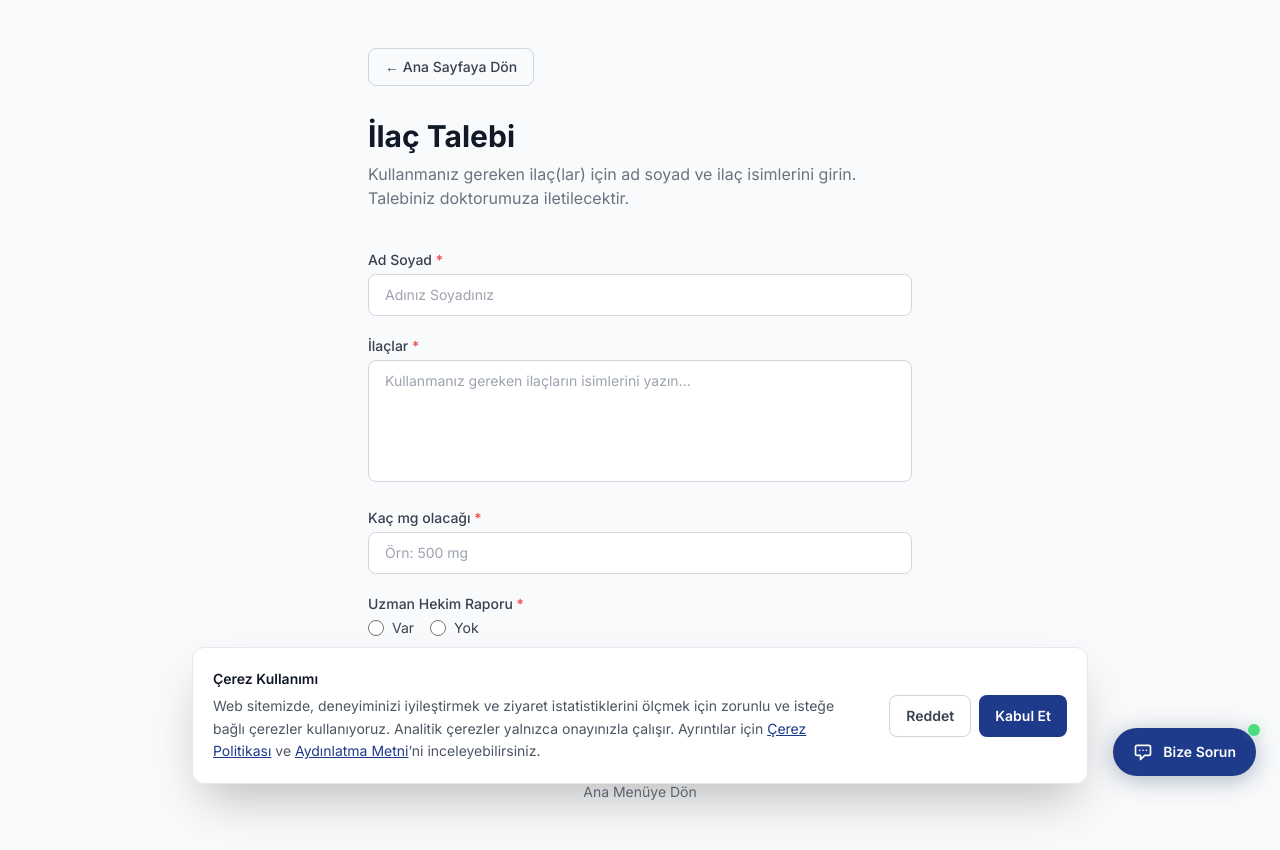
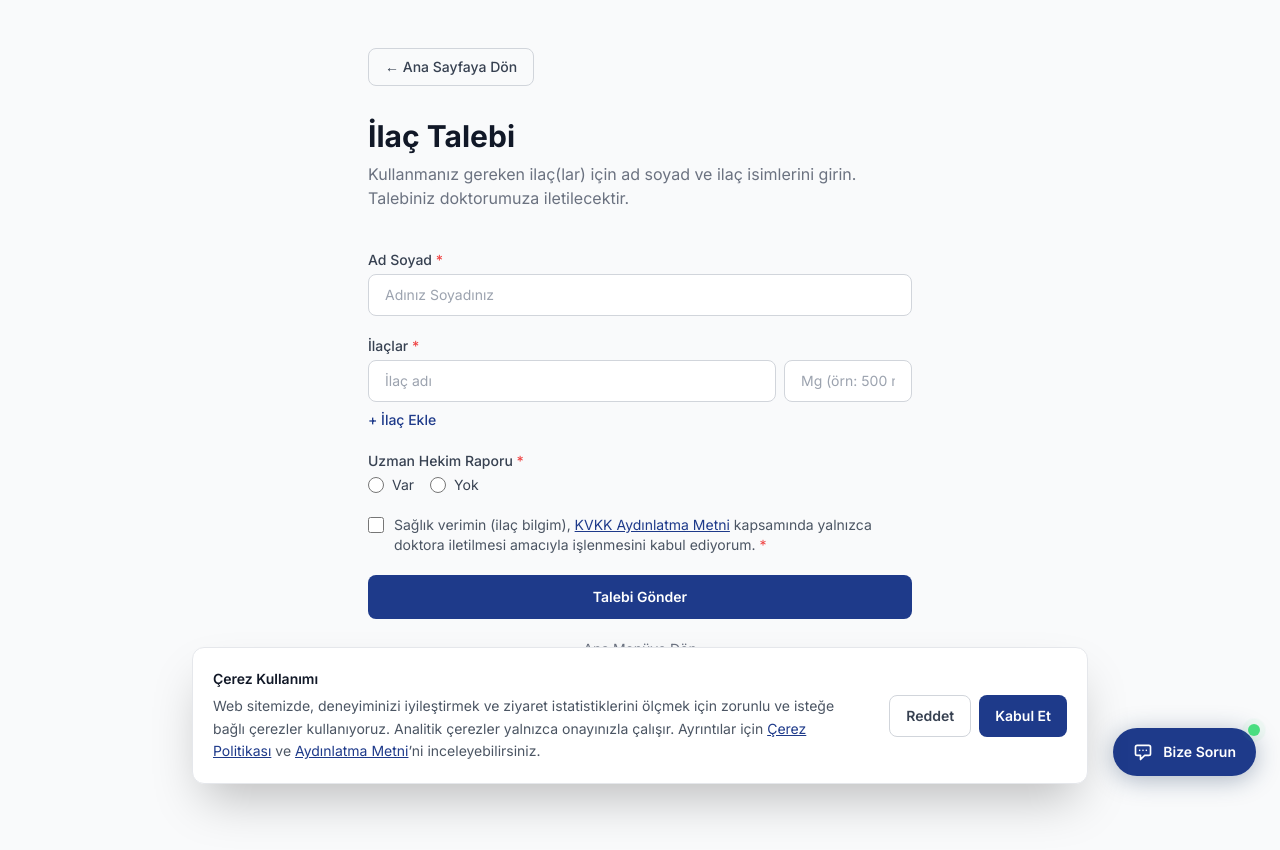
Before and after one commit to nazif67/ahikurumsal-site, a Next.js app: page /ilac-talebi in a window 1280 px wide. After the commit the page ends 800 px from the top, so only its background shows below. Built offline with nearby package versions, Linux system fonts and the light colour scheme.

Commit message:
ilac-talebi formunda birden fazla ilac girebilmek icin dinamik satir eklendi
Kullanici "+ Ilac Ekle" ile istedigi kadar ilac adi + mg satiri
ekleyip silebiliyor.

```diff
--- a/src/app/ilac-talebi/IlacForm.tsx
+++ b/src/app/ilac-talebi/IlacForm.tsx
@@ -1,6 +1,7 @@
 "use client";
 
 import Link from "next/link";
+import { useRef, useState } from "react";
 import { useFormState, useFormStatus } from "react-dom";
 import { ilacTalebiGonder, FormState } from "./actions";
 
@@ -21,6 +22,16 @@ function SubmitButton() {
 
 export default function IlacForm() {
   const [state, action] = useFormState(ilacTalebiGonder, initialState);
+  const [satirlar, setSatirlar] = useState<number[]>([0]);
+  const sonrakiId = useRef(1);
+
+  const satirEkle = () => {
+    setSatirlar((mevcut) => [...mevcut, sonrakiId.current++]);
+  };
+
+  const satirSil = (id: number) => {
+    setSatirlar((mevcut) => mevcut.filter((s) => s !== id));
+  };
 
   if (state.status === "success") {
     return (
@@ -65,31 +76,46 @@ export default function IlacForm() {
       </div>
 
       <div>
-        <label htmlFor="ilaclar" className="block text-sm font-medium text-gray-700 mb-1">
+        <span className="block text-sm font-medium text-gray-700 mb-1">
           İlaçlar <span className="text-red-500">*</span>
-        </label>
-        <textarea
-          id="ilaclar"
-          name="ilaclar"
-          required
-          rows={5}
-          placeholder="Kullanmanız gereken ilaçların isimlerini yazın..."
-          className="w-full rounded-lg border border-gray-300 px-4 py-2.5 text-sm text-gray-900 placeholder-gray-400 focus:border-brand focus:outline-none focus:ring-2 focus:ring-brand/20 resize-none"
-        />
-      </div>
-
-      <div>
-        <label htmlFor="mgBilgisi" className="block text-sm font-medium text-gray-700 mb-1">
-          Kaç mg olacağı <span className="text-red-500">*</span>
-        </label>
-        <input
-          id="mgBilgisi"
-          name="mgBilgisi"
-          type="text"
-          required
-          placeholder="Örn: 500 mg"
-          className="w-full rounded-lg border border-gray-300 px-4 py-2.5 text-sm text-gray-900 placeholder-gray-400 focus:border-brand focus:outline-none focus:ring-2 focus:ring-brand/20"
-        />
+        </span>
+        <div className="space-y-2">
+          {satirlar.map((id, index) => (
+            <div key={id} className="flex gap-2">
+              <input
+                name="ilacAdi"
+                type="text"
+                required
+                placeholder="İlaç adı"
+                className="flex-1 rounded-lg border border-gray-300 px-4 py-2.5 text-sm text-gray-900 placeholder-gray-400 focus:border-brand focus:outline-none focus:ring-2 focus:ring-brand/20"
+              />
+              <input
+                name="mg"
+                type="text"
+                required
+                placeholder="Mg (örn: 500 mg)"
+                className="w-32 rounded-lg border border-gray-300 px-4 py-2.5 text-sm text-gray-900 placeholder-gray-400 focus:border-brand focus:outline-none focus:ring-2 focus:ring-brand/20"
+              />
+              {satirlar.length > 1 && (
+                <button
+                  type="button"
+                  onClick={() => satirSil(id)}
+                  aria-label={`${index + 1}. ilacı sil`}
+                  className="flex-shrink-0 rounded-lg border border-gray-300 px-3 text-sm text-gray-500 hover:bg-gray-50"
+                >
+                  ✕
+                </button>
+              )}
+            </div>
+          ))}
+        </div>
+        <button
+          type="button"
+          onClick={satirEkle}
+          className="mt-2 text-sm font-medium text-brand hover:opacity-80"
+        >
+          + İlaç Ekle
+        </button>
       </div>
 
       <div>
--- a/src/app/ilac-talebi/actions.ts
+++ b/src/app/ilac-talebi/actions.ts
@@ -12,12 +12,26 @@ export async function ilacTalebiGonder(
   formData: FormData
 ): Promise<FormState> {
   const adSoyad = (formData.get("adSoyad") as string)?.trim();
-  const ilaclar = (formData.get("ilaclar") as string)?.trim();
-  const mgBilgisi = (formData.get("mgBilgisi") as string)?.trim();
+  const ilacAdlari = formData.getAll("ilacAdi").map((v) => (v as string).trim());
+  const mgDegerleri = formData.getAll("mg").map((v) => (v as string).trim());
   const hekimRaporu = formData.get("hekimRaporu") as string;
   const kvkkOnay = formData.get("kvkkOnay");
 
-  if (!adSoyad || !ilaclar || !mgBilgisi || !hekimRaporu) {
+  const ilaclar: { ilacAdi: string; mg: string }[] = [];
+  for (let i = 0; i < ilacAdlari.length; i++) {
+    const ilacAdi = ilacAdlari[i];
+    const mg = mgDegerleri[i] ?? "";
+    if (!ilacAdi && !mg) continue;
+    if (!ilacAdi || !mg) {
+      return {
+        status: "error",
+        message: "Her ilaç için hem ad hem mg bilgisini giriniz.",
+      };
+    }
+    ilaclar.push({ ilacAdi, mg });
+  }
+
+  if (!adSoyad || ilaclar.length === 0 || !hekimRaporu) {
     return { status: "error", message: "Lütfen tüm alanları doldurun." };
   }
 
@@ -31,7 +45,7 @@ export async function ilacTalebiGonder(
   }
 
   try {
-    await strapiPost("/ilac-talepleri", { adSoyad, ilaclar, mgBilgisi, hekimRaporu });
+    await strapiPost("/ilac-talepleri", { adSoyad, ilaclar, hekimRaporu });
     return { status: "success" };
   } catch {
     return {
```
